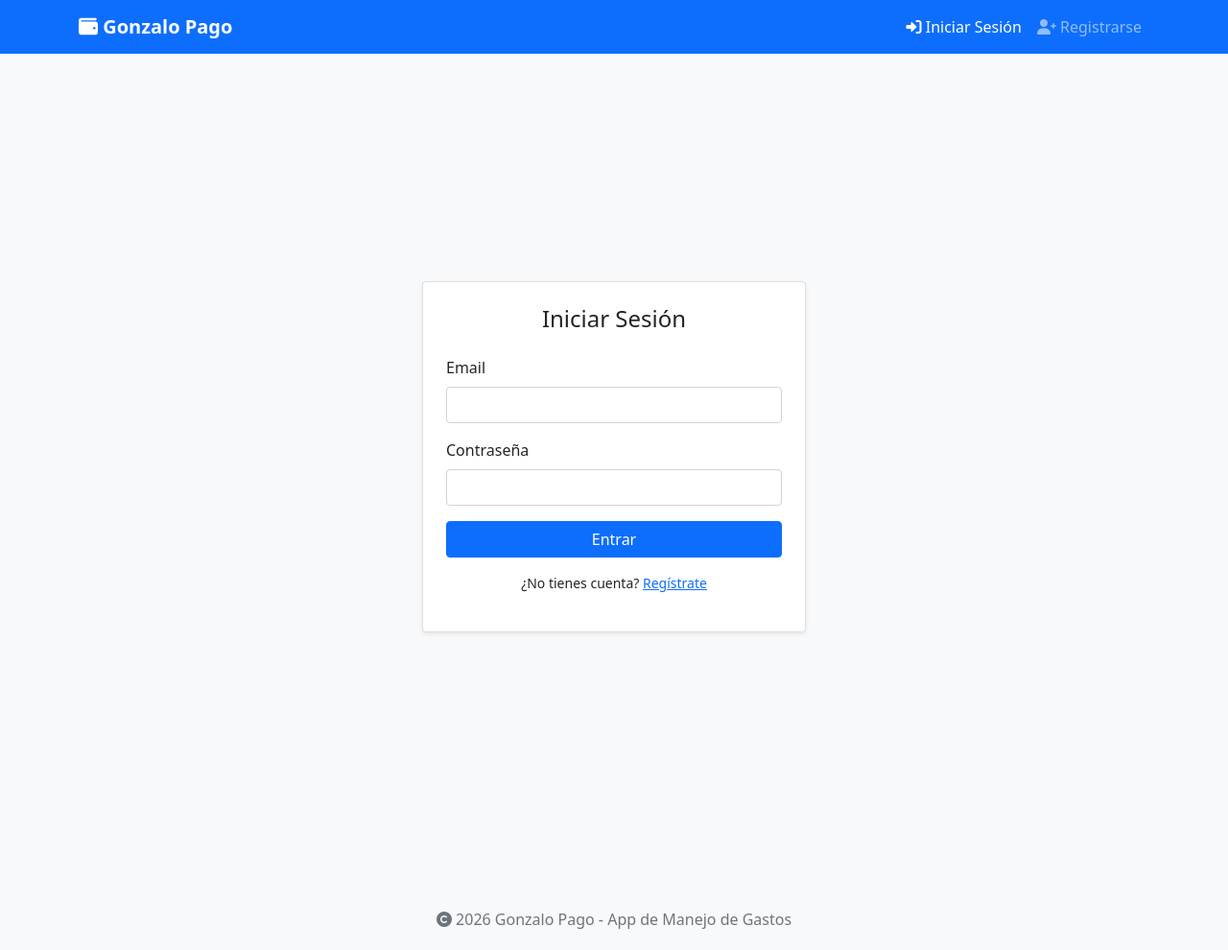
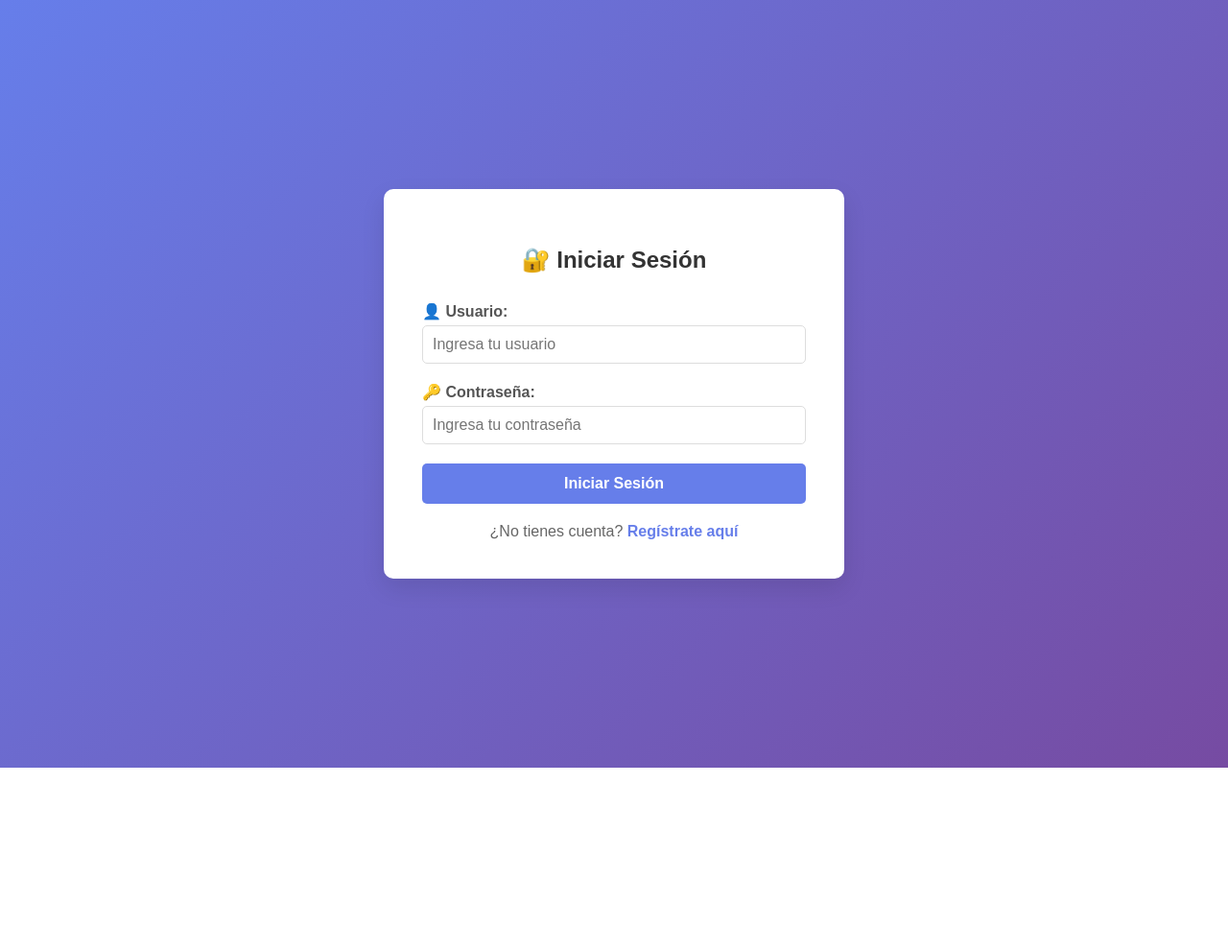
Before and after one commit to blazeunk/Gonzalo-pago-1, a Flask app: page /login in a window 1280 px wide. Shown: the whole page at 96% size. After the commit the page ends 800 px from the top, so only its background shows below. Run offline with Flask 3, Linux system fonts and the light colour scheme; parts of the project's set-up code (start-up, migrations or seed data) failed here and were passed over.

Commit message:
Update login.html

```diff
--- a/templates/login.html
+++ b/templates/login.html
@@ -1,37 +1,162 @@
-{% extends "base.html" %}
-{% block title %}Iniciar Sesión{% endblock %}
+<!DOCTYPE html>
+<html lang="es">
+<head>
+    <meta charset="UTF-8">
+    <meta name="viewport" content="width=device-width, initial-scale=1.0">
+    <title>Login - Gonzalo Pago</title>
+    <style>
+        body {
+            font-family: Arial, sans-serif;
+            background: linear-gradient(135deg, #667eea 0%, #764ba2 100%);
+            height: 100vh;
+            margin: 0;
+            display: flex;
+            justify-content: center;
+            align-items: center;
+        }
+        .login-container {
+            background: white;
+            padding: 40px;
+            border-radius: 10px;
+            box-shadow: 0 10px 25px rgba(0,0,0,0.1);
+            width: 100%;
+            max-width: 400px;
+        }
+        h2 {
+            text-align: center;
+            color: #333;
+            margin-bottom: 30px;
+        }
+        .form-group {
+            margin-bottom: 20px;
+        }
+        label {
+            display: block;
+            margin-bottom: 5px;
+            color: #555;
+            font-weight: bold;
+        }
+        input {
+            width: 100%;
+            padding: 10px;
+            border: 1px solid #ddd;
+            border-radius: 5px;
+            font-size: 16px;
+            box-sizing: border-box;
+        }
+        input:focus {
+            outline: none;
+            border-color: #667eea;
+            box-shadow: 0 0 5px rgba(102,126,234,0.3);
+        }
+        button {
+            width: 100%;
+            padding: 12px;
+            background: #667eea;
+            color: white;
+            border: none;
+            border-radius: 5px;
+            font-size: 16px;
+            font-weight: bold;
+            cursor: pointer;
+            transition: background 0.3s;
+        }
+        button:hover {
+            background: #5a67d8;
+        }
+        .alert {
+            padding: 10px;
+            border-radius: 5px;
+            margin-bottom: 20px;
+            text-align: center;
+        }
+        .alert-danger {
+            background: #fee;
+            color: #c33;
+            border: 1px solid #fcc;
+        }
+        .alert-success {
+            background: #efe;
+            color: #3c3;
+            border: 1px solid #cfc;
+        }
+        .register-link {
+            text-align: center;
+            margin-top: 20px;
+            color: #666;
+        }
+        .register-link a {
+            color: #667eea;
+            text-decoration: none;
+            font-weight: bold;
+        }
+        .register-link a:hover {
+            text-decoration: underline;
+        }
+    </style>
+</head>
+<body>
+    <div class="login-container">
+        <h2>🔐 Iniciar Sesión</h2>
 
-{% block content %}
-<div class="container d-flex justify-content-center align-items-center min-vh-100">
-    <div class="card shadow-sm p-4 w-100" style="max-width: 400px;">
-        <h2 class="h4 mb-4 text-center">Iniciar Sesión</h2>
-
+        <!-- Mostrar mensajes flash -->
         {% with messages = get_flashed_messages(with_categories=true) %}
-          {% if messages %}
-            {% for category, message in messages %}
-              <div class="alert alert-{{ category }} alert-dismissible fade show" role="alert">
-                {{ message }}
-                <button type="button" class="btn-close" data-bs-dismiss="alert" aria-label="Close"></button>
-              </div>
-            {% endfor %}
-          {% endif %}
+            {% if messages %}
+                {% for category, message in messages %}
+                    <div class="alert alert-{{ category }}">{{ message }}</div>
+                {% endfor %}
+            {% endif %}
         {% endwith %}
 
-        <form method="POST">
-            <div class="mb-3">
-                <label class="form-label">Email</label>
-                <input type="email" name="email" class="form-control" required>
+        <!-- FORMULARIO SIMPLE Y DIRECTO -->
+        <form method="POST" action="/login" enctype="application/x-www-form-urlencoded">
+            <div class="form-group">
+                <label for="username">👤 Usuario:</label>
+                <input
+                    type="text"
+                    id="username"
+                    name="username"
+                    required
+                    placeholder="Ingresa tu usuario"
+                    value="{{ request.form.username if request.form.username else '' }}"
+                >
             </div>
-            <div class="mb-3">
-                <label class="form-label">Contraseña</label>
-                <input type="password" name="password" class="form-control" required>
+
+            <div class="form-group">
+                <label for="password">🔑 Contraseña:</label>
+                <input
+                    type="password"
+                    id="password"
+                    name="password"
+                    required
+                    placeholder="Ingresa tu contraseña"
+                >
             </div>
-            <button type="submit" class="btn btn-primary w-100">Entrar</button>
+
+            <button type="submit">Iniciar Sesión</button>
         </form>
 
-        <p class="text-center mt-3 small">
-            ¿No tienes cuenta? <a href="{{ url_for('register') }}">Regístrate</a>
-        </p>
+        <div class="register-link">
+            ¿No tienes cuenta? <a href="/register">Regístrate aquí</a>
+        </div>
     </div>
-</div>
-{% endblock %}
+
+    <script>
+        // Debug: Mostrar en consola cuando se envía el formulario
+        document.querySelector('form').addEventListener('submit', function(e) {
+            console.log('Formulario enviado');
+            console.log('Username:', document.getElementById('username').value);
+            console.log('Password:', document.getElementById('password').value);
+
+            // Verificar que los campos no estén vacíos
+            const username = document.getElementById('username').value;
+            const password = document.getElementById('password').value;
+
+            if (!username || !password) {
+                e.preventDefault();
+                alert('Por favor completa todos los campos');
+            }
+        });
+    </script>
+</body>
+</html>
```
